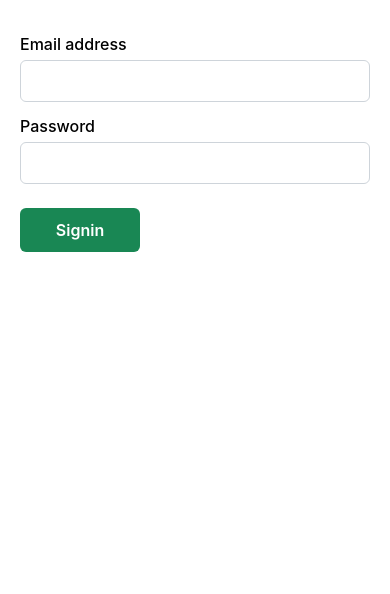
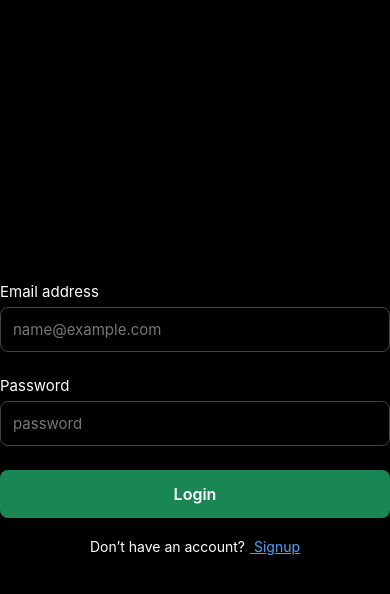
Before and after one commit to CdacProjectDMCAUG25DatingApp/mobilefrontend, a React Native app in the folder reactnativeapp/: screen /Settings in a window 390 px wide. Shown: the top 594 px of the page. Built offline with nearby package versions, Linux system fonts and the light colour scheme.

Commit message:
login connected to backend

```diff
--- a/reactnativeapp/src/screens/Login.jsx
+++ b/reactnativeapp/src/screens/Login.jsx
@@ -1,32 +1,82 @@
-    import React from 'react';
+    import React, { useState } from 'react';
     import {
     View,
     Text,
     TextInput,
     TouchableOpacity,
+    Alert,
     } from 'react-native';
 
-    import styles from '../styles/authStyles';
+    import styles from '../styles/homeStyles';
+    import { loginUser } from '../services/user';
 
     const Login = ({ navigation }) => {
-    const signin = () => {
+    const [email, setEmail] = useState('');
+    const [password, setPassword] = useState('');
+
+    const signin = async () => {
+        // 🔹 UI stays same, only logic added
+        if (!email || !password) {
+        Alert.alert('Error', 'All fields are required');
+        return;
+        }
+
+        console.log('📡 Calling backend login API');
+
+        const result = await loginUser(email, password);
+        console.log('📡 Login response:', result);
+
+        if (result.status === 'success') {
+        Alert.alert('Success', 'Login Successful');
+
         navigation.reset({
-        index: 0,
-        routes: [{ name: 'Home' }],
+            index: 0,
+            routes: [{ name: 'Home' }],
         });
+        } else {
+        Alert.alert('Login Failed', result.error || 'Invalid credentials');
+        }
     };
 
     return (
         <View style={styles.container}>
-        <Text style={styles.label}>Email address</Text>
-        <TextInput style={styles.input} />
+        <View style={styles.loginContainer}>
+            {/* Email */}
+            <Text style={styles.loginLabel}>Email address</Text>
+            <TextInput
+            style={styles.loginInput}
+            placeholder="name@example.com"
+            placeholderTextColor="#777"
+            autoCapitalize="none"
+            keyboardType="email-address"
+            value={email}
+            onChangeText={setEmail}
+            />
 
-        <Text style={styles.label}>Password</Text>
-        <TextInput style={styles.input} secureTextEntry />
+            {/* Password */}
+            <Text style={styles.loginLabel}>Password</Text>
+            <TextInput
+            style={styles.loginInput}
+            placeholder="password"
+            placeholderTextColor="#777"
+            secureTextEntry
+            value={password}
+            onChangeText={setPassword}
+            />
 
-        <TouchableOpacity style={styles.button} onPress={signin}>
-            <Text style={styles.buttonText}>Signin</Text>
-        </TouchableOpacity>
+            {/* Login Button */}
+            <TouchableOpacity style={styles.loginButton} onPress={signin}>
+            <Text style={styles.loginButtonText}>Login</Text>
+            </TouchableOpacity>
+
+            {/* Signup Link */}
+            <View style={styles.loginLinkRow}>
+            <Text style={styles.loginLinkText}>Don’t have an account?</Text>
+            <TouchableOpacity onPress={() => navigation.navigate('Signup')}>
+                <Text style={styles.loginLink}> Signup</Text>
+            </TouchableOpacity>
+            </View>
+        </View>
         </View>
     );
     };
--- a/reactnativeapp/src/screens/Signup.jsx
+++ b/reactnativeapp/src/screens/Signup.jsx
@@ -1,72 +1,99 @@
 import React, { useState } from 'react';
 import {
-  View, Text, TextInput, TouchableOpacity, ScrollView
+  View,
+  Text,
+  TextInput,
+  TouchableOpacity,
+  ScrollView,
+  Alert,
 } from 'react-native';
+
 import { registerUser } from '../services/user';
-import styles from '../styles/authStyles';
+import styles from '../styles/homeStyles';
 
 const Signup = ({ navigation }) => {
   const [name, setName] = useState('');
   const [email, setEmail] = useState('');
   const [password, setPassword] = useState('');
-  const [phone, setPhone] = useState('');
+  const [mobile, setMobile] = useState('');
 
   const signup = async () => {
-    if (!name || !email || !password || !phone) {
-      alert('All fields are required');
+    if (!name || !email || !password || !mobile) {
+      Alert.alert('Error', 'All fields are required');
       return;
     }
 
-    const result = await registerUser(name, email, password, phone);
+    const result = await registerUser(name, email, password, mobile);
 
     if (result.status === 'success') {
-      alert('Signup Successful');
+      Alert.alert('Success', 'Signup Successful');
       navigation.navigate('Login');
     } else {
-      alert(result.error);
+      Alert.alert('Signup Failed', result.error);
     }
   };
 
   return (
     <ScrollView contentContainerStyle={styles.container}>
-      <Text style={styles.label}>Name</Text>
-      <TextInput style={styles.input} onChangeText={setName} />
+      <View style={styles.authContainer}>
+        {/* Name */}
+        <Text style={styles.authLabel}>Name</Text>
+        <TextInput
+          style={styles.authInput}
+          placeholder="name"
+          placeholderTextColor="#777"
+          onChangeText={setName}
+        />
 
-      <Text style={styles.label}>Email address</Text>
+        {/* Email */}
+        <Text style={styles.authLabel}>Email address</Text>
         <TextInput
-        style={styles.input}
+          style={styles.authInput}
+          placeholder="name@example.com"
+          placeholderTextColor="#777"
           keyboardType="email-address"
           autoCapitalize="none"
           onChangeText={setEmail}
         />
 
-      <Text style={styles.label}>Password</Text>
+        {/* Password */}
+        <Text style={styles.authLabel}>Password</Text>
         <TextInput
-        style={styles.input}
+          style={styles.authInput}
+          placeholder="password"
+          placeholderTextColor="#777"
           secureTextEntry
           onChangeText={setPassword}
         />
 
-      <Text style={styles.helperText}>
-        Your password must be 8-20 characters long, contain letters and numbers.
+        {/* Helper */}
+        <Text style={styles.authHelperText}>
+          Your password must be 8-20 characters long, contain letters and numbers,
+          and must not contain spaces, special characters, or emoji.
         </Text>
 
-      <Text style={styles.label}>Phone</Text>
+        {/* Phone */}
+        <Text style={styles.authLabel}>Phone</Text>
         <TextInput
-        style={styles.input}
+          style={styles.authInput}
+          placeholder="9999999999"
+          placeholderTextColor="#777"
           keyboardType="phone-pad"
-        onChangeText={setPhone}
+          onChangeText={setMobile}
         />
 
-      <TouchableOpacity style={styles.button} onPress={signup}>
-        <Text style={styles.buttonText}>Signup</Text>
+        {/* Signup Button */}
+        <TouchableOpacity style={styles.authButton} onPress={signup}>
+          <Text style={styles.authButtonText}>Signup</Text>
         </TouchableOpacity>
 
-      <View style={styles.loginRow}>
-        <Text>Have an account ? </Text>
+        {/* Login Link */}
+        <View style={styles.authLinkRow}>
+          <Text style={styles.authLinkText}>Have an account ?</Text>
           <TouchableOpacity onPress={() => navigation.navigate('Login')}>
-          <Text style={styles.loginLink}>Click Here</Text>
+            <Text style={styles.authLink}> Click Here</Text>
           </TouchableOpacity>
+        </View>
       </View>
     </ScrollView>
   );
--- a/reactnativeapp/src/services/user.js
+++ b/reactnativeapp/src/services/user.js
@@ -1,26 +1,32 @@
-import axios from "axios";   // ✅ correct
-import configs from "../utils/configs";
+import axios from 'axios';
+import AsyncStorage from '@react-native-async-storage/async-storage';
+
+const BASE_URL = 'http://192.168.1.27:4000';
 
 export const loginUser = async (email, password) => {
   try {
-    const response = await axios.post(
-      `${configs.BASEURL}/user/signin`,
-      { email, password }
-    );
+    console.log('📡 Calling backend login API');
 
-    console.log("LOGIN RESPONSE 👉", response.data);
+    const response = await axios.post(`${BASE_URL}/user/signin`, {
+      email,
+      password,
+    });
 
-    if (response.data.status === "success") {
-      await saveToken(response.data.data.token);
+    console.log('✅ Backend response:', response.data);
+
+    if (response.data.status === 'success') {
+      await AsyncStorage.setItem(
+        'token',
+        response.data.data.token
+      );
     }
 
     return response.data;
-  } catch (err) {
-    console.log("LOGIN ERROR 👉", err.response || err.message);
-
+  } catch (error) {
+    console.log('❌ Login API error:', error.message);
     return {
-      status: "error",
-      error: err.response?.data?.error || "Server not reachable",
+      status: 'error',
+      error: 'Server not reachable',
     };
   }
 };
--- a/reactnativeapp/src/styles/homeStyles.js
+++ b/reactnativeapp/src/styles/homeStyles.js
@@ -10,6 +10,7 @@
                 justifyContent: 'center',
                 alignItems: 'center',
             },
+
 
             /*  SWIPE CARD  */
 
@@ -251,6 +252,124 @@
     color: '#fff',
     fontSize: 16,
     },
+/* ===== AUTH (LOGIN / SIGNUP) ===== */
+
+authContainer: {
+  width: '100%',
+},
+
+authLabel: {
+  color: '#fff',
+  fontSize: 15,
+  marginBottom: 6,
+  marginTop: 10,
+},
+
+authInput: {
+  borderWidth: 1,
+  borderColor: '#444',
+  borderRadius: 8,
+  paddingVertical: 12,
+  paddingHorizontal: 12,
+  color: '#fff',
+  fontSize: 15,
+  marginBottom: 14,
+  backgroundColor: '#000',
+},
+
+authHelperText: {
+  color: '#aaa',
+  fontSize: 13,
+  marginBottom: 14,
+  lineHeight: 18,
+},
+
+authButton: {
+  backgroundColor: '#198754',
+  paddingVertical: 14,
+  borderRadius: 8,
+  alignItems: 'center',
+  marginTop: 10,
+  marginBottom: 20,
+},
+
+authButtonText: {
+  color: '#fff',
+  fontSize: 16,
+  fontWeight: '600',
+},
+
+authLinkRow: {
+  flexDirection: 'row',
+  justifyContent: 'center',
+},
+
+authLinkText: {
+  color: '#fff',
+  fontSize: 14,
+},
+
+authLink: {
+  color: '#4da3ff',
+  fontSize: 14,
+  textDecorationLine: 'underline',
+},
+/* ===== LOGIN ===== */
+
+loginContainer: {
+  width: '100%',
+},
+
+loginLabel: {
+  color: '#fff',
+  fontSize: 15,
+  marginBottom: 6,
+  marginTop: 10,
+},
+
+loginInput: {
+  borderWidth: 1,
+  borderColor: '#444',
+  borderRadius: 8,
+  paddingVertical: 12,
+  paddingHorizontal: 12,
+  color: '#fff',
+  fontSize: 15,
+  marginBottom: 14,
+  backgroundColor: '#000',
+},
+
+loginButton: {
+  backgroundColor: '#198754',
+  paddingVertical: 14,
+  borderRadius: 8,
+  alignItems: 'center',
+  marginTop: 10,
+  marginBottom: 20,
+},
+
+loginButtonText: {
+  color: '#fff',
+  fontSize: 16,
+  fontWeight: '600',
+},
+
+loginLinkRow: {
+  flexDirection: 'row',
+  justifyContent: 'center',
+},
+
+loginLinkText: {
+  color: '#fff',
+  fontSize: 14,
+},
+
+loginLink: {
+  color: '#4da3ff',
+  fontSize: 14,
+  marginLeft: 5,
+  textDecorationLine: 'underline',
+},
 
 
             });
```
Lines whose indentation alone changed are shown as unchanged.
